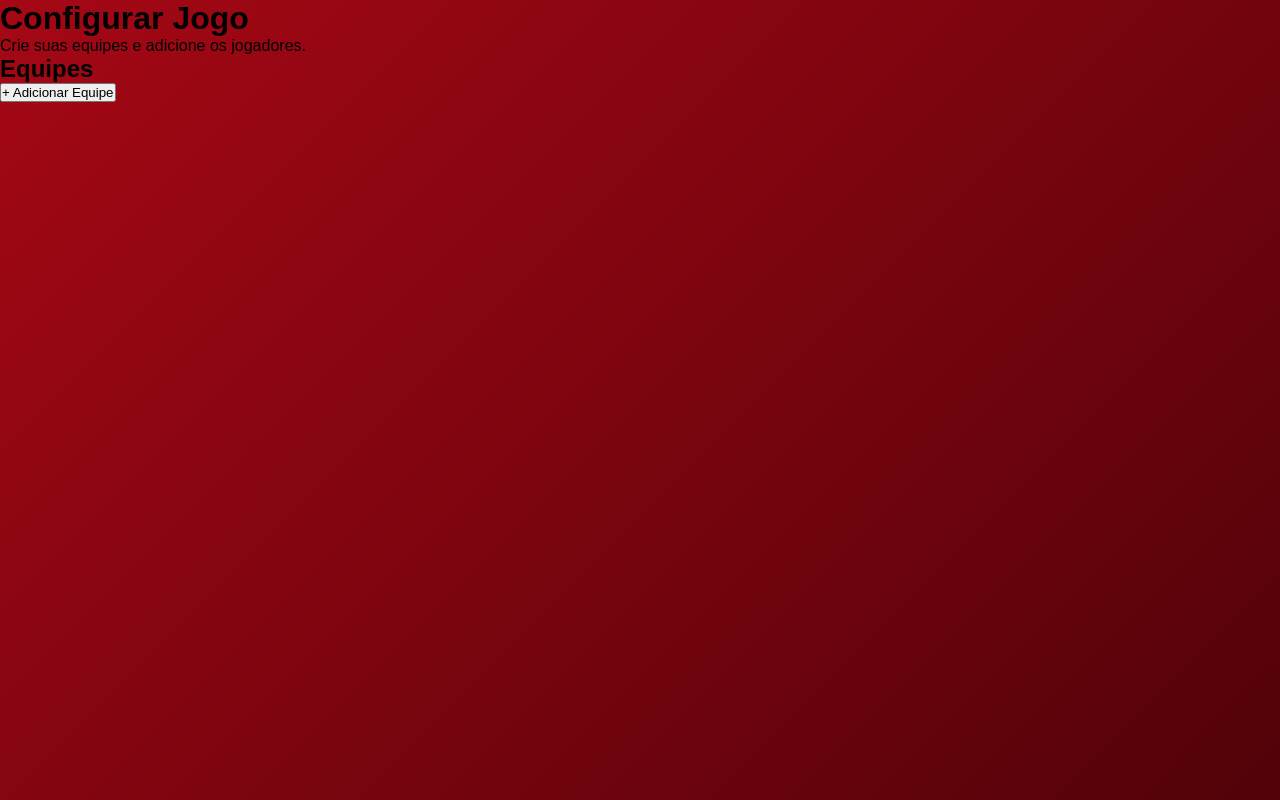
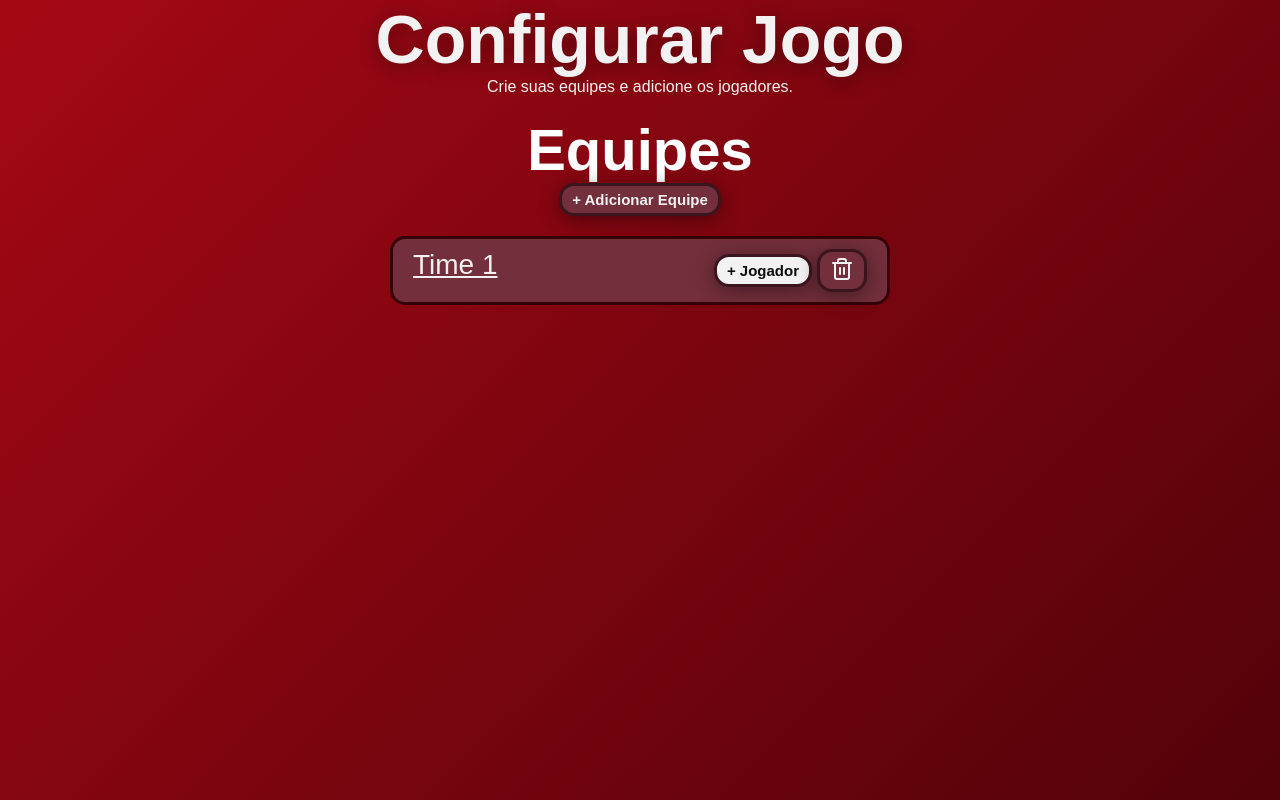
Before and after one commit to GabrielLNascimento/mimix, a React (Vite) app: page /setup in a window 1280 px wide. Both pictures are taken after a click on the button "+ Adicionar Equipe". Built offline with nearby package versions, Linux system fonts and the light colour scheme; a web font is replaced by a local one.

Commit message:
feat: novas funcionalidades da pagina "setupTeams" - adicionar equipes - remover equipes - adicionar jogador - removar jogador

```diff
--- a/package.json
+++ b/package.json
@@ -10,6 +10,7 @@
     "preview": "vite preview"
   },
   "dependencies": {
+    "lucide-react": "^1.47.0",
     "react": "^19.2.8",
     "react-dom": "^19.2.8",
     "react-router": "^8.4.0"
--- a/src/pages/SetupTeams/SetupTeams.css
+++ b/src/pages/SetupTeams/SetupTeams.css
@@ -0,0 +1,126 @@
+.setup-container {
+    width: 90%;
+    max-width: 1200px;
+    margin: auto;
+    display: flex;
+    flex-direction: column;
+    justify-content: center;
+    align-items: center;
+}
+
+.setup-cabecalho {
+    color: var(--text);
+    text-align: center;
+    margin-bottom: 20px;
+}
+
+.setup-cabecalho span {
+    font-family: Arial, Helvetica, sans-serif;
+}
+
+.setup-title {
+    font-size: 68px;
+    text-shadow: var(--shadow);
+}
+
+.setup-section {
+    width: 100%;
+    text-align: center;
+}
+
+.setup-section h2 {
+    color: white;
+    font-size: 58px;
+}
+
+.setup-containerTeams {
+    display: flex;
+    flex-direction: column;
+    justify-content: center;
+    align-items: center;
+    gap: 20px;
+}
+
+.setup-cardTeam {
+    color: var(--text);
+    border: 3px solid var(--primary-darker);
+    padding: 10px 20px;
+    border-radius: 15px;
+    background-color: var(--secondary);
+    display: flex;
+    flex-direction: column;
+    width: 90%;
+    max-width: 500px;
+    gap: 15px;
+}
+
+.setup-cardTem-info {
+    display: flex;
+    justify-content: space-between;
+    align-items: center;
+}
+
+.setup-cardItem-info-acts {
+    display: flex;
+    align-items: center;
+    gap: 5px;
+}
+
+
+
+.setup-cardTeam span {
+    align-self: flex-start;
+    font-size: 28px;
+    text-decoration: underline;
+
+}
+
+.setup-btnAction {
+    border: 3px solid var(--border-dark);
+    font-size: 15px;
+    width: fit-content;
+    padding: 5px 10px;
+    border-radius: 15px;
+    background-color: var(--secondary);
+    color: var(--text);
+    font-weight: bold;
+    cursor: pointer;
+    transition: .2s;
+    box-shadow: var(--shadow);
+    font-family: Arial, Helvetica, sans-serif;
+    text-decoration: none;
+}
+
+.setup-btnAction:hover {
+    background-color: var(--secondary-hover);
+    transform: scale(1.1);
+}
+
+.input-player {
+    border: 0;
+    padding: 10px 20px;
+    border-radius: 5px;
+    background-color: var(--primary-darker);
+    color: var(--text);
+    font-size: 20px;
+    flex: 1;
+}
+
+.setup-cardTeam-player {
+    display: flex;
+    gap: 20px;
+}
+
+.icon-trash {
+    background-color: var(--primary-darker);
+}
+
+
+.input-player::placeholder {
+    color: var(--text);
+}
+
+button.btnAddPlayer {
+    background-color: var(--text);
+    color: var(--background);
+}
--- a/src/pages/SetupTeams/index.jsx
+++ b/src/pages/SetupTeams/index.jsx
@@ -1,8 +1,16 @@
 import { useGame } from "../../context/useGame.js";
+import { Trash } from "lucide-react";
 import "./SetupTeams.css";
 
 const SetupTeams = () => {
-    const { addTeam } = useGame();
+    const {
+        addTeam,
+        teams,
+        addPlayer,
+        updatePlayer,
+        removePlayer,
+        removeTeam,
+    } = useGame();
 
     return (
         <>
@@ -15,9 +23,68 @@ const SetupTeams = () => {
                 <section className="setup-section">
                     <h2>Equipes</h2>
 
-                    <button className="setup-btnAction" onClick={addTeam}>
-                        + Adicionar Equipe
-                    </button>
+                    <div className="setup-containerTeams">
+                        <button className="setup-btnAction" onClick={addTeam}>
+                            + Adicionar Equipe
+                        </button>
+
+                        {teams &&
+                            teams.map((team, teamIndex) => (
+                                <div className="setup-cardTeam">
+                                    <div className="setup-cardTem-info">
+                                        <span>Time {teamIndex + 1}</span>
+
+                                        <div className="setup-cardItem-info-acts">
+                                            <button
+                                                className="setup-btnAction btnAddPlayer"
+                                                onClick={() =>
+                                                    addPlayer(team.id)
+                                                }
+                                            >
+                                                + Jogador
+                                            </button>
+                                            <button
+                                                className="setup-btnAction"
+                                                onClick={() => removeTeam(team.id)}
+                                            >
+                                                <Trash />
+                                            </button>
+                                        </div>
+                                    </div>
+
+                                    {team.players.map((player) => (
+                                        <>
+                                            <div className="setup-cardTeam-player">
+                                                <input
+                                                    className="input-player"
+                                                    type="text"
+                                                    value={player.name}
+                                                    placeholder="Nome do Jogador"
+                                                    onChange={(e) =>
+                                                        updatePlayer(
+                                                            team.id,
+                                                            player.id,
+                                                            e.target.value,
+                                                        )
+                                                    }
+                                                />
+                                                <button
+                                                    className="setup-btnAction"
+                                                    onClick={() =>
+                                                        removePlayer(
+                                                            team.id,
+                                                            player.id,
+                                                        )
+                                                    }
+                                                >
+                                                    <Trash />
+                                                </button>
+                                            </div>
+                                        </>
+                                    ))}
+                                </div>
+                            ))}
+                    </div>
                 </section>
             </div>
         </>
--- a/src/styles/index.css
+++ b/src/styles/index.css
@@ -9,10 +9,11 @@ body {
     font-family: "Caacupe One", sans-serif;
     font-weight: 400;
     font-style: normal;
-}
-
-.app-container {
     height: 100vh;
     width: 100%;
+
     background: var(--gradient-primary);
+    background-attachment: fixed;
+    background-size: cover;
+    background-position: center;
 }
```
Also changed, not shown: 1 other file (tests, documents, lock files or other folders).
